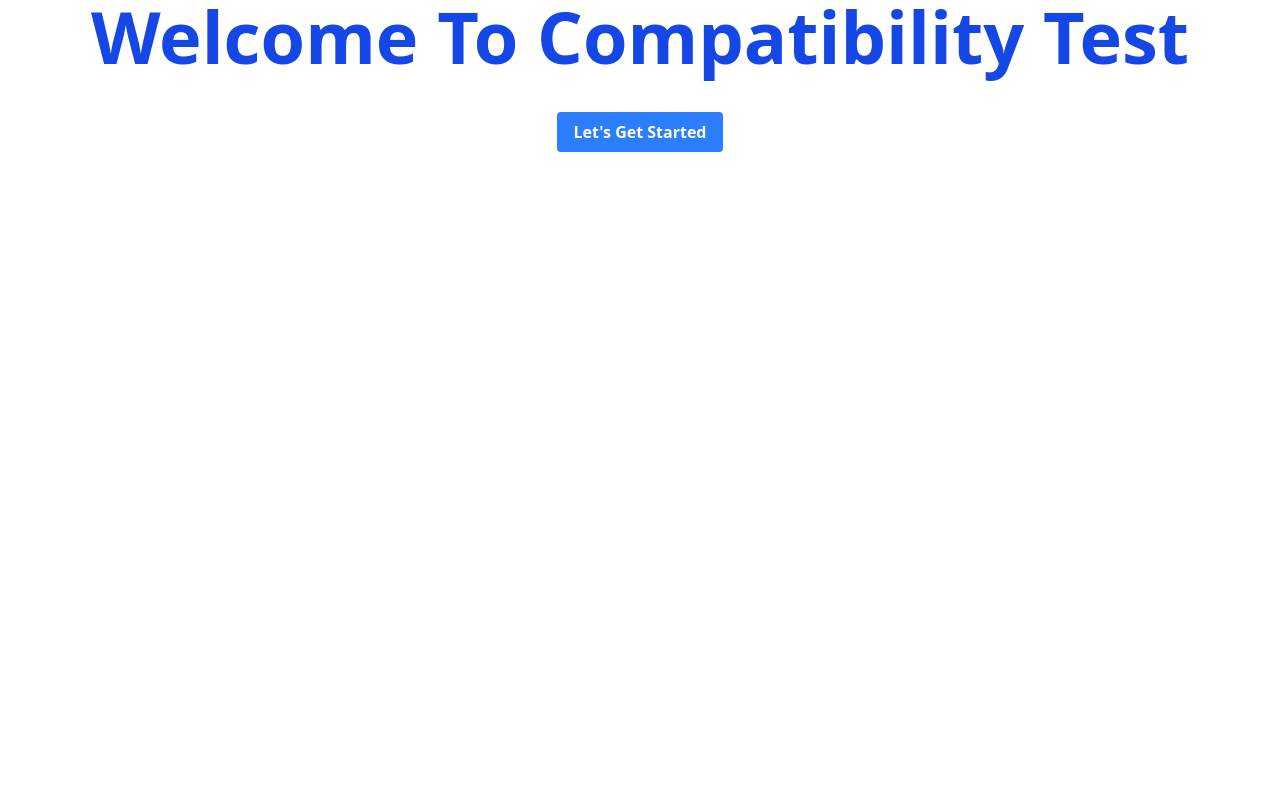
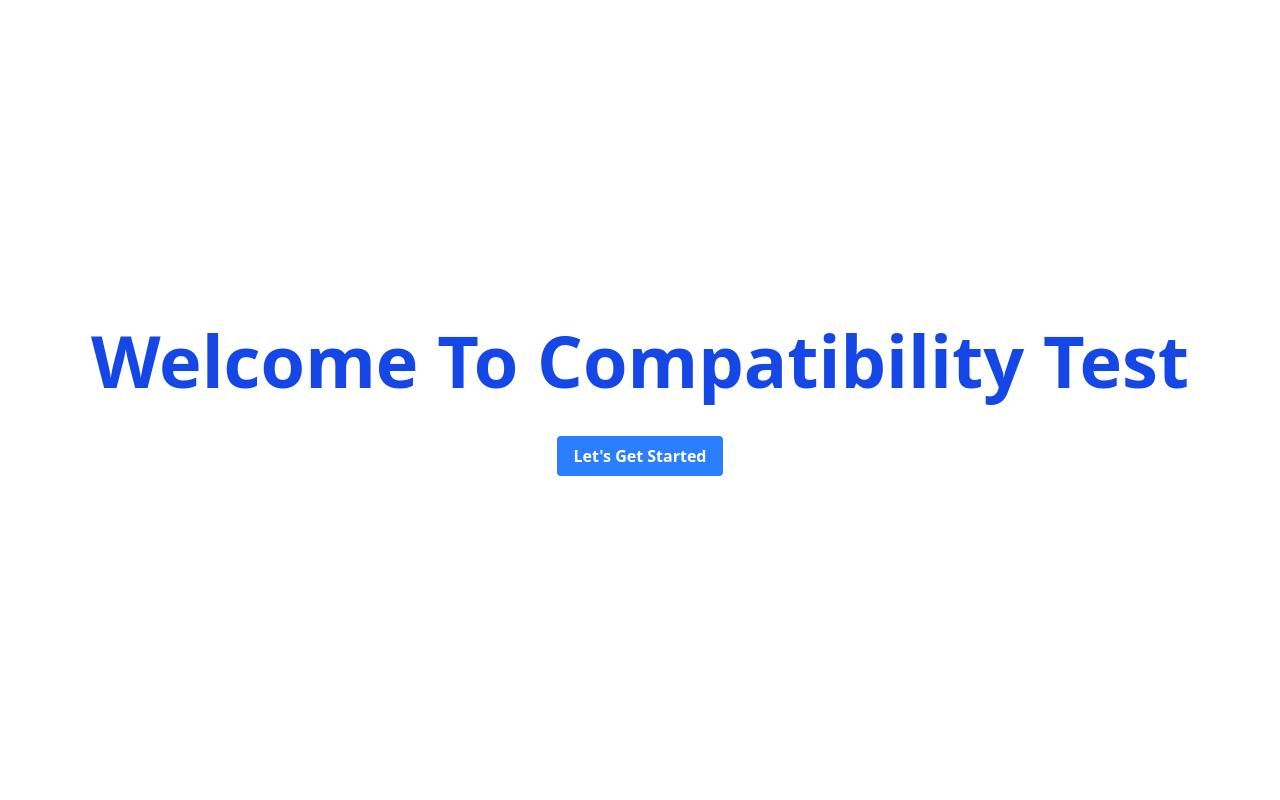
Before and after one commit to Prohor722/compatabilityTest, a Laravel app: page / in a window 1280 px wide. Run offline with Laravel 12, Linux system fonts and the light colour scheme; style sheets or scripts are compiled from the project's sources.

Commit message:
layout test

```diff
--- /dev/null
+++ b/resources/views/components/layouts.blade.php
@@ -0,0 +1,15 @@
+<!DOCTYPE html>
+<html lang="en">
+<head>
+    <meta charset="UTF-8">
+    <meta name="viewport" content="width=device-width, initial-scale=1.0">
+    <meta http-equiv="X-UA-Compatible" content="ie=edge">
+    <title>Compatibility Test</title>
+    @vite(['resources/css/app.css', 'resources/js/app.js'])
+</head>
+<body>
+    <main>
+        {{ $slot }}
+    </main>
+</body>
+</html>
--- a/resources/views/welcome.blade.php
+++ b/resources/views/welcome.blade.php
@@ -1,14 +1,7 @@
-<!DOCTYPE html>
-<html lang="en">
-<head>
-    <meta charset="UTF-8">
-    <meta name="viewport" content="width=device-width, initial-scale=1.0">
-    <meta http-equiv="X-UA-Compatible" content="ie=edge">
-    <title>Compatibility Test</title>
-    @vite(['resources/css/app.css', 'resources/js/app.js'])
-</head>
-<body>
-    <h1 class="font-bold text-center text-7xl text-blue-700">
+<x-layouts>
+    <div class="flex justify-center items-center h-screen">
+        <div class="text-center">
+            <h1 class="font-bold text-7xl text-blue-700">
                 Welcome To Compatibility Test
             </h1>
 
@@ -17,5 +10,6 @@
                     Let's Get Started
                 </button>
             </div>
-</body>
-</html>
+        </div>
+    </div>
+</x-layouts>
```
Lines whose indentation alone changed are shown as unchanged.
